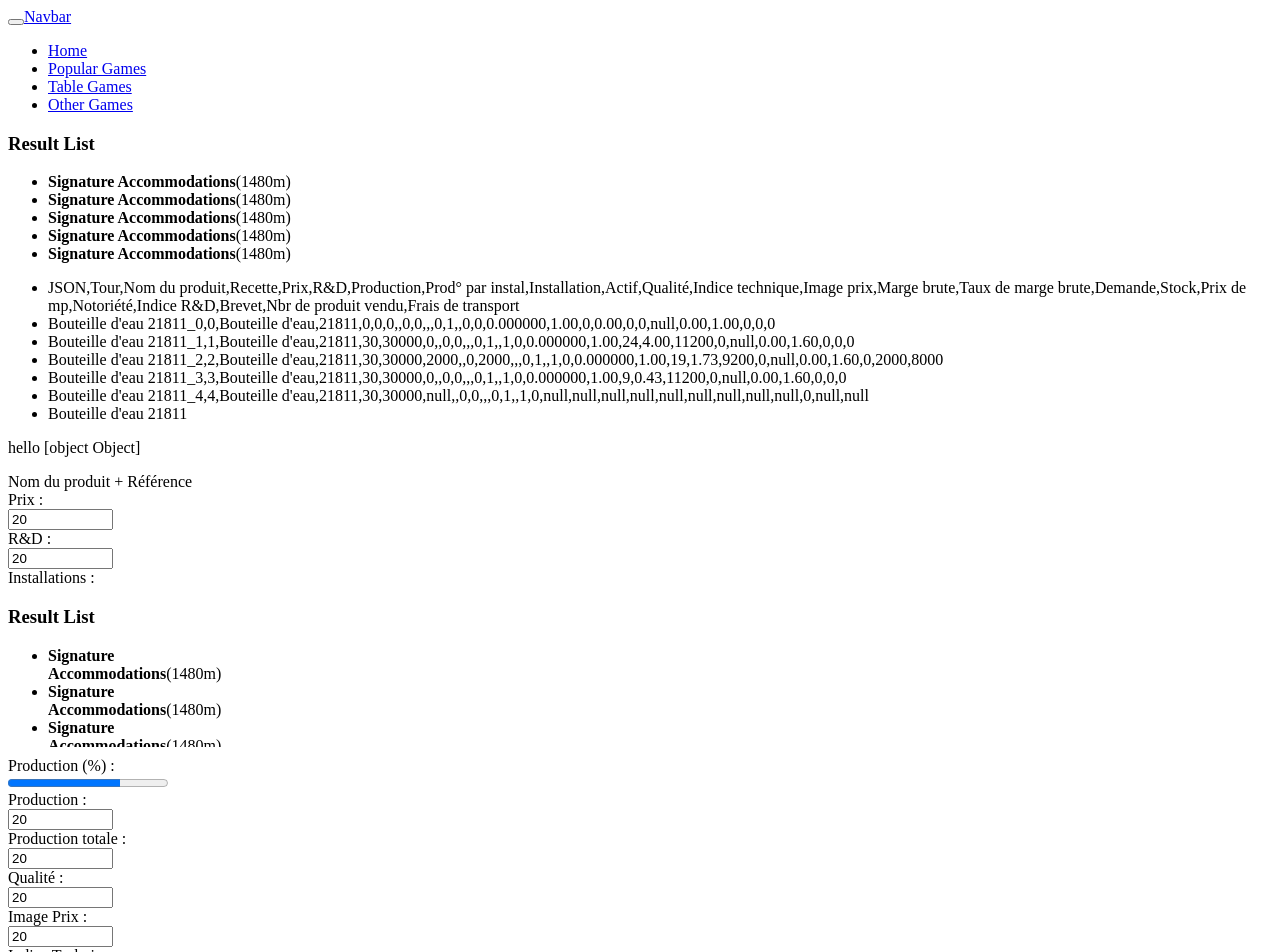
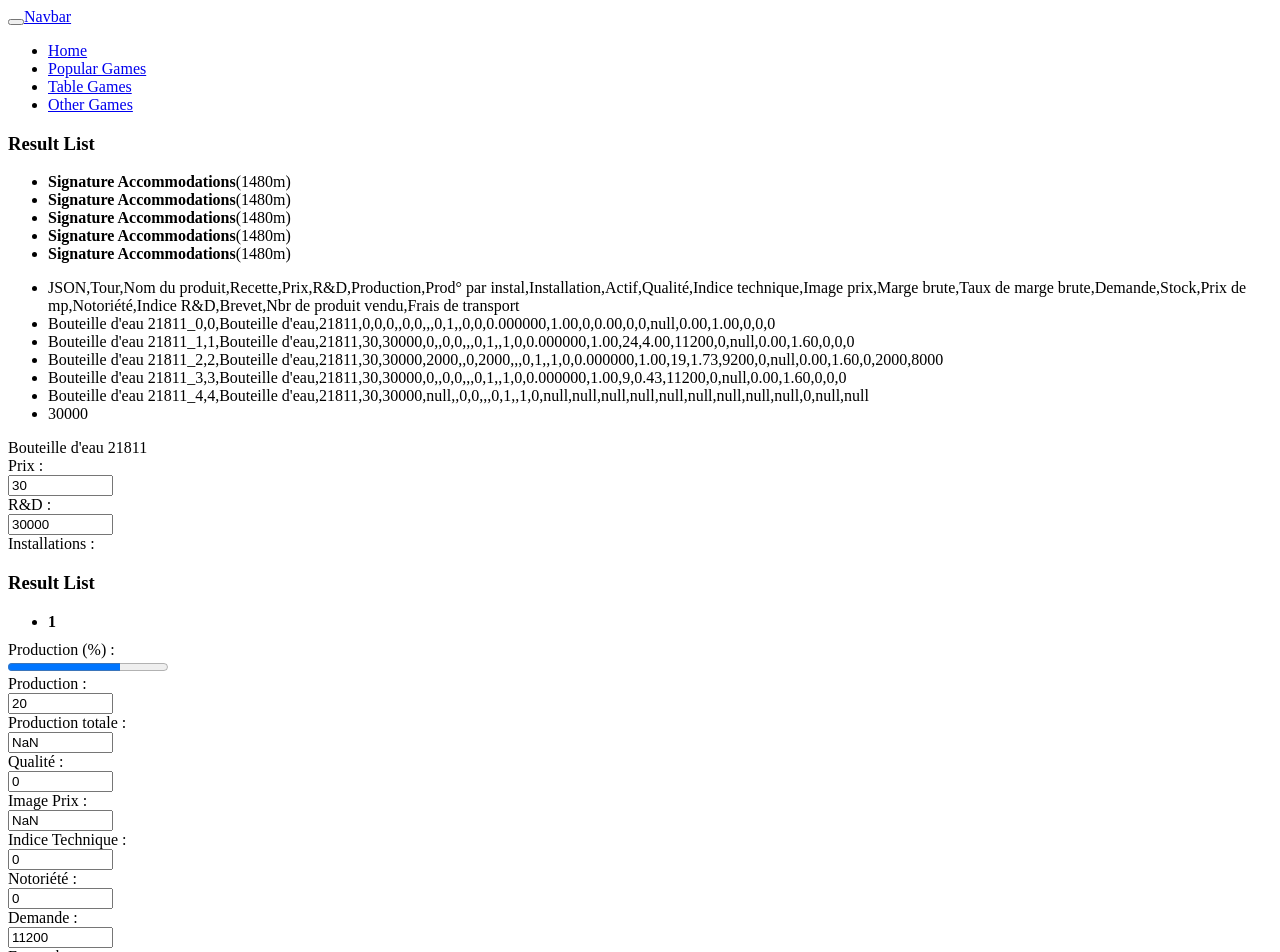
Before and after one commit to NK-972/angular-bootstrap-4, an Angular app: page / in a window 1280 px wide. Shown: the top 952 px of the page. Built offline with nearby package versions, Linux system fonts and the light colour scheme.

Commit message:
3 files modified

```diff
--- a/src/app/produit/produit.component.html
+++ b/src/app/produit/produit.component.html
@@ -1,61 +1,49 @@
-<p> hello {{ data }} </p>
 <div class="produit panel panel-default">
-  <div class="panel-body container">Nom du produit + Référence
+  <div class="panel-body container">{{ data.id }}
   <div class="mypanel row">
     <div class="descision col-sm-6">
       <label>Prix : </label><br>
-      <input type="nummber" id="name" [value]=20 name="name" required minlength="1" maxlength="8" size="10"><br>
+      <input type="nummber" id="name" [value]=data.Prix name="name" required minlength="1" maxlength="8" size="10"><br>
       <label>R&D :</label><br>
-      <input type="nummber" id="name" [value]=20 name="name" required minlength="1" maxlength="10" size="10"><br>
+      <input type="nummber" id="name" [value]=data.RD name="name" required minlength="1" maxlength="10" size="10"><br>
       <label>Installations :</label><br>
       <div class="panel panel-primary" id="result_panel">
-    <div class="panel-heading"><h3 class="panel-title">Result List</h3>
-    </div>
+    <div class="panel-heading"><h3 class="panel-title">Result List</h3></div>
     <div class="panel-body">
         <ul class="list-group">
-            <li class="list-group-item"><strong>Signature
-                Accommodations</strong>(1480m)
-            </li>
-            <li class="list-group-item"><strong>Signature
-                Accommodations</strong>(1480m)
-            </li>
-            <li class="list-group-item"><strong>Signature
-                Accommodations</strong>(1480m)
-            </li>
-            <li class="list-group-item"><strong>Signature
-                Accommodations</strong>(1480m)
-            </li>
-            <li class="list-group-item"><strong>Signature
-                Accommodations</strong>(1480m)
-            </li>
+          <ng-container *ngFor='let x of data.Installations'>
+            <ng-container *ngIf="x != 0">
+              <li class="list-group-item"><strong>{{x}}</strong></li>
+            </ng-container>
+          </ng-container>
         </ul>
     </div>
-
+    </div>
       <label>Production (%) :</label><br>
       <progress id="file" max="100" [value]="70"> 70% </progress><br>
       <label>Production :</label><br>
       <input type="nummber" id="name" name="name" [value]=20 required minlength="1" maxlength="6" size="10"><br>
       <label>Production totale :</label><br>
-      <input type="nummber" id="name" name="name" [value]=20 required minlength="1" maxlength="8" size="10"><br>
+      <input type="nummber" id="name" name="name" [value]=data.Production required minlength="1" maxlength="8" size="10"><br>
     </div>
 
     <div class="information col-sm-5">
       <label>Qualité :</label><br>
-      <input type="nummber" size="10" [value]=20><br>
+      <input type="nummber" size="10" [value]=data.Qualite><br>
       <label>Image Prix :</label><br>
-      <input type="nummber" size="10" [value]=20><br>
+      <input type="nummber" size="10" [value]=data.IP><br>
       <label>Indice Technique : </label><br>
-      <input type="nummber" size="10" [value]=20><br>
+      <input type="nummber" size="10" [value]=data.IT><br>
       <label>Notoriété :</label><br>
-      <input type="nummber" size="10" [value]=20><br>
+      <input type="nummber" size="10" [value]=data.Notoriete><br>
       <label>Demande :</label><br>
-      <input type="nummber" size="10" [value]=20><br>
+      <input type="nummber" size="10" [value]=data.Demande><br>
       <label>En stock :</label><br>
-      <input type="nummber" size="10" [value]=20><br>
+      <input type="nummber" size="10" [value]=data.Stock><br>
       <label>Marge brute : </label><br>
-      <input type="nummber" size="10" [value]=20><br>
+      <input type="nummber" size="10" [value]=data.MB><br>
       <label>Taux de marge brute : </label><br>
-      <input type="nummber" size="10" [value]=20><br>
+      <input type="nummber" size="10" [value]=data.TMB><br>
     </div>
 
   </div>
--- a/src/app/produit/produit.component.ts
+++ b/src/app/produit/produit.component.ts
@@ -10,14 +10,13 @@ import { Product } from '../Interfaces/product';
 export class ProduitComponent implements OnInit{
   @Input() data: Product;
   utilitaire: Utilitaire = new Utilitaire();
-
+  prod: Product;
 
   constructor() {
-    console.log('mydata '+this.data);
   }
 
   ngOnInit(){
-    //this.data = this.data as string[];
+    this.data = this.data as Product;
     console.log('mydata '+this.data);
   }
 
--- a/src/app/produits/produits.component.html
+++ b/src/app/produits/produits.component.html
@@ -7,12 +7,12 @@
   </ng-container>
   <ng-container *ngFor="let key of key_panel_produits">
     <ng-container *ngIf="key">
-        <li>{{ key }}</li>
+        <li>{{ panel_produits[key].RD }}</li>
     </ng-container>
   </ng-container>
 </ul>
 
 
 <div *ngFor="let key of key_panel_produits">
-  <app-produit  data={{panel_produits[key]}}></app-produit>
+  <app-produit  [data]=panel_produits[key]></app-produit>
 </div>
```
